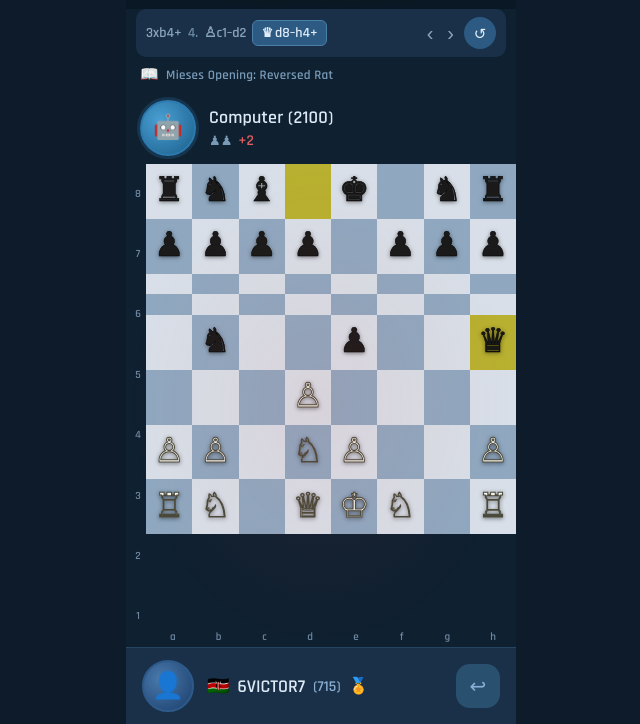
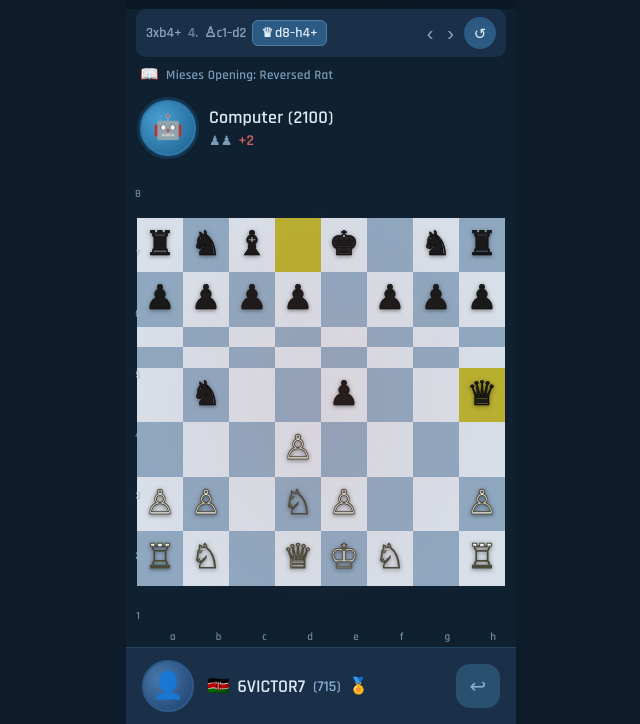
Before and after one commit to bettyrono7084-del/chesshub, a website: page Chess_reference.html in a window 1280 px wide. Shown: the part 76-800 px from the top of the page, without its empty margins (319-959 px from the left). Drawn offline with Linux system fonts and the light colour scheme.

Commit message:
Update on

```diff
--- a/Chess_reference.html
+++ b/Chess_reference.html
@@ -15,11 +15,14 @@
     justify-content: center;
     align-items: flex-start;
     min-height: 100vh;
+    height: 100vh;
+    overflow: hidden;
   }
 
   .phone {
     width: 390px;
-    min-height: 100vh;
+    height: 100vh;
+    max-height: 100vh;
     background: #0f2030;
     display: flex;
     flex-direction: column;
@@ -173,6 +176,11 @@
     position: relative;
     width: 100%;
     flex: 1;
+    min-height: 0;
+    display: flex;
+    align-items: center;
+    justify-content: center;
+    padding: 0 8px 8px;
   }
   .board-labels-left {
     position: absolute;
@@ -206,9 +214,10 @@
   .board {
     display: grid;
     grid-template-columns: repeat(8, 1fr);
-    width: calc(100% - 20px);
-    margin-left: 20px;
+    width: min(100%, 368px);
     aspect-ratio: 1;
+    max-height: calc(100vh - 230px);
+    box-shadow: inset 0 0 0 1px rgba(255,255,255,0.03);
   }
   .sq {
     display: flex;
```
